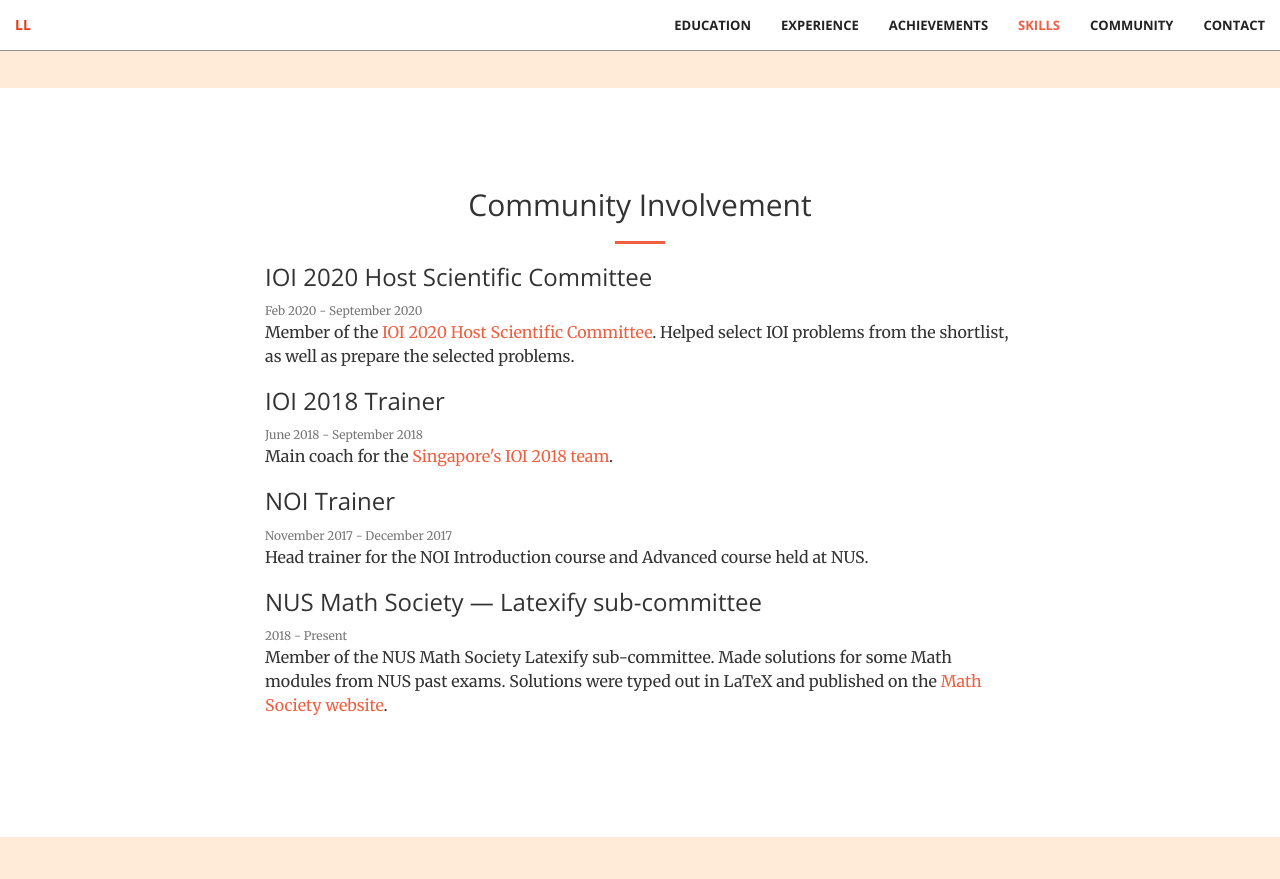
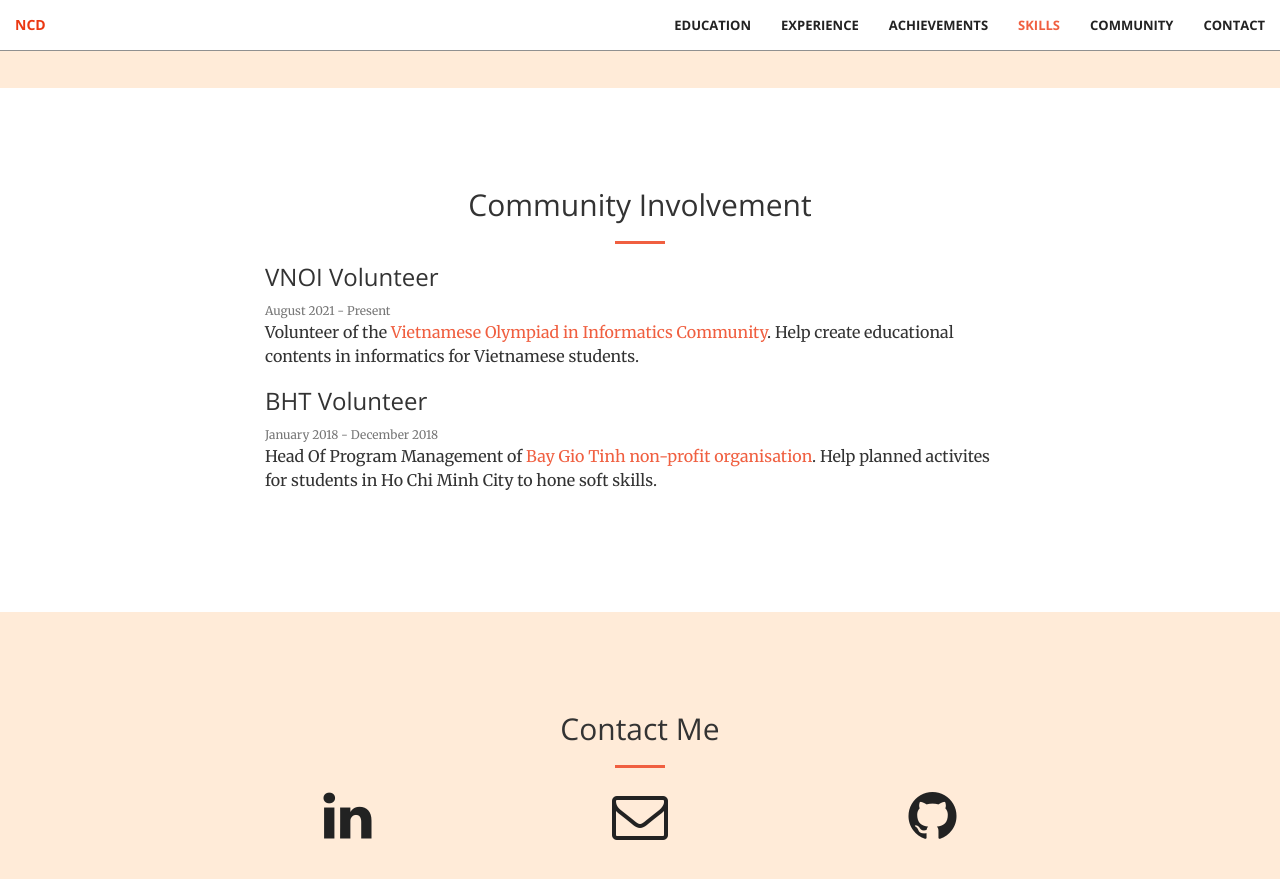
Before and after one commit to ncduy0303/archive_portfolio, a Jekyll site: the page built from index.html, in a window 1280 px wide and 900 px high, scrolled down 2688 px. Shown: the top 879 px of the window. Built offline with Jekyll 4.4.1, drawn with Linux system fonts in a browser that asks for light colours.

Commit message:
update community

```diff
--- a/_includes/community.html
+++ b/_includes/community.html
@@ -10,24 +10,14 @@
     <div class="container">
         <div class="row">
             <div class="col-lg-8 col-lg-offset-2">
-                <h3 class="section-heading">IOI 2020 Host Scientific Committee</h3>
-                <small class="text-muted">Feb 2020 - September 2020</small>
-                <p>Member of the <a href="https://ioi2020.sg/committees/">IOI 2020 Host Scientific Committee</a>. Helped select IOI problems from the shortlist, as well as prepare the selected problems.</p>
+                <h3 class="section-heading">VNOI Volunteer</h3>
+                <small class="text-muted">August 2021 - Present</small>
+                <p>Volunteer of the <a href="https://team.vnoi.info/">Vietnamese Olympiad in Informatics Community</a>. Help create educational contents in informatics for Vietnamese students.</p>
             </div>
             <div class="col-lg-8 col-lg-offset-2">
-                <h3 class="section-heading">IOI 2018 Trainer</h3>
-                <small class="text-muted">June 2018 - September 2018</small>
-                <p>Main coach for the <a href="https://stats.ioinformatics.org/delegations/SGP/2018">Singapore's IOI 2018 team</a>.</p>
-            </div>
-            <div class="col-lg-8 col-lg-offset-2">
-                <h3 class="section-heading">NOI Trainer</h3>
-                <small class="text-muted">November 2017 - December 2017</small>
-                <p>Head trainer for the NOI Introduction course and Advanced course held at NUS.</p>
-            </div>
-            <div class="col-lg-8 col-lg-offset-2">
-                <h3 class="section-heading">NUS Math Society &mdash; Latexify sub-committee</h3>
-                <small class="text-muted">2018 - Present</small>
-                <p>Member of the NUS Math Society Latexify sub-committee. Made solutions for some Math modules from NUS past exams. Solutions were typed out in LaTeX and published on the <a href="https://nusmathsoc.org/#/pyp">Math Society website</a>.</p>
+                <h3 class="section-heading">BHT Volunteer</h3>
+                <small class="text-muted">January 2018 - December 2018</small>
+                <p>Head Of Program Management of <a href="https://www.facebook.com/baygiotinhh">Bay Gio Tinh non-profit organisation</a>. Help planned activites for students in Ho Chi Minh City to hone soft skills.</p>
             </div>
         </div>
     </div>
--- a/_includes/nav.html
+++ b/_includes/nav.html
@@ -8,7 +8,7 @@
                 <span class="icon-bar"></span>
                 <span class="icon-bar"></span>
             </button>
-            <a class="navbar-brand page-scroll" href="/">LL</a>
+            <a class="navbar-brand page-scroll" href="/">NCD</a>
         </div>
 
         <!-- Collect the nav links, forms, and other content for toggling -->
```
